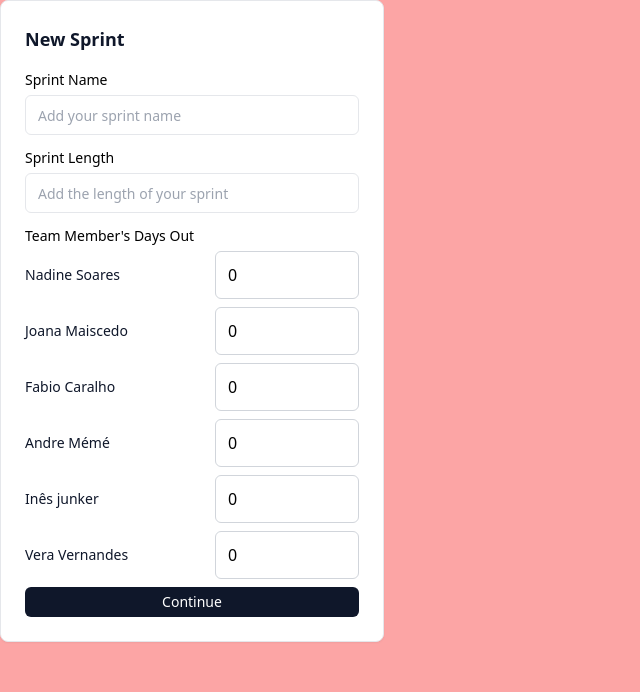
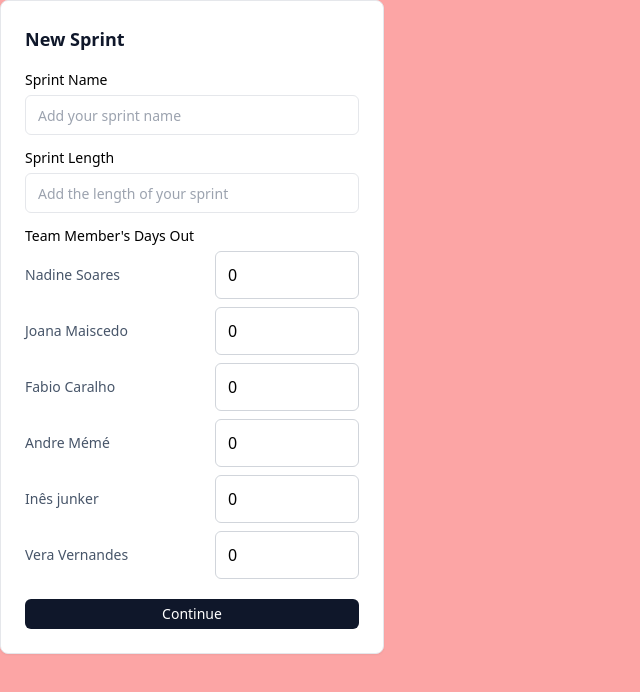
Before and after one commit to miguel-gadelha/availability-widget, a Next.js app: page /manage in a window 1280 px wide. Shown: the top 692 px of the page, without its empty margins (0-640 px from the left). Built offline with nearby package versions, Linux system fonts and the light colour scheme.

Commit message:
feat: finish daysOutInput

```diff
--- a/src/app/components/SprintForm/DaysOutInput/DaysOutInput.tsx
+++ b/src/app/components/SprintForm/DaysOutInput/DaysOutInput.tsx
@@ -19,14 +19,14 @@ const DaysOutInput = (props: Props) => {
           {props.label}
         </label>
       )}
-      <div className="member-inputs">
+      <div className="member-inputs mb-5">
         {props.members.map((member: string, i: number) => {
           return (
             <div
               className="input-item w-full flex justify-between items-center gap-3 font-normal text-base leading-none mb-2"
               key={`member-${i}`}
             >
-              <span className="text-slate-900 text-sm not-italic font-medium leading-[100%]">
+              <span className="text-slate-600 text-sm not-italic font-medium leading-[100%]">
                 {member}
               </span>
               <input
--- a/src/app/components/SprintForm/SprintForm.tsx
+++ b/src/app/components/SprintForm/SprintForm.tsx
@@ -10,8 +10,9 @@ import axios from "axios";
 import { useRouter } from "next/navigation";
 import DaysOutInput, { MemberVacations } from "./DaysOutInput/DaysOutInput";
 
-const NAME_ERROR = "You must provide a unique name with more than 3 characters";
-const LENGTH_ERROR = "Sprint length mas be at least 1 day";
+const NAME_ERROR =
+  "You must provide a unique name with more than 3 characters. ";
+const LENGTH_ERROR = "Sprint length must be at least 1 day. ";
 const GENERIC_ERROR =
   "Something went wrong creating your sprint. Please try again in a few seconds.";
 
```
